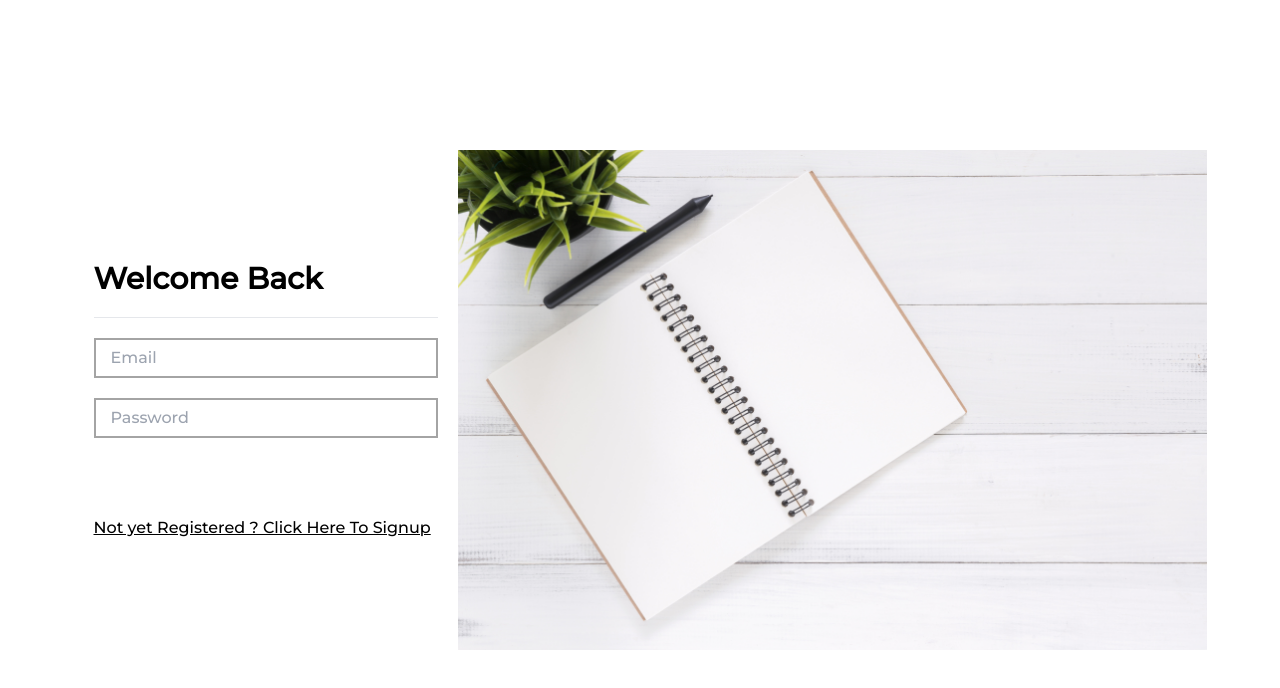
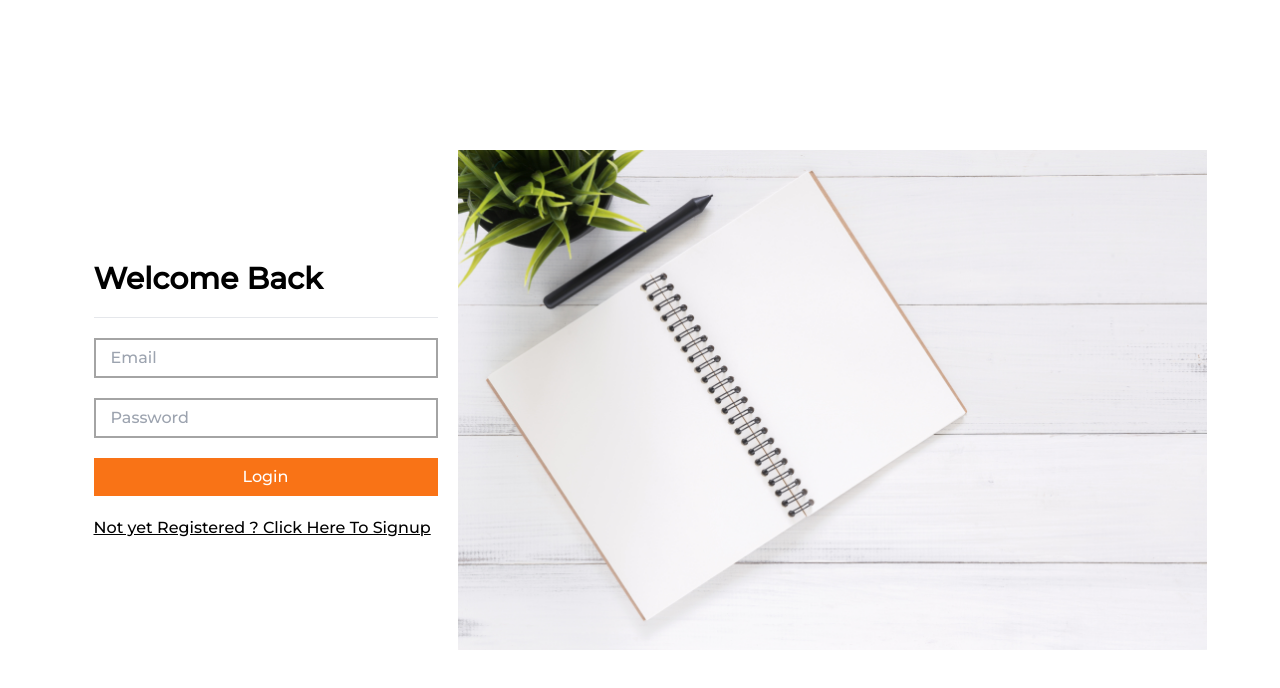
Before and after one commit to NS011618/Flipr_hackthon, a React (Create React App) app in the folder client/: page /login in a window 1280 px wide. Shown: the top 688 px of the page. Built offline with nearby package versions, Linux system fonts and the light colour scheme.

Commit message:
music player

```diff
--- a/client/src/pages/Login.js
+++ b/client/src/pages/Login.js
@@ -48,7 +48,7 @@ function Login() {
           value={user.password}
           onChange={(e) => setUser({ ...user, password: e.target.value })}
         />
-        <button className="primary bg-primary" onClick={login}>
+        <button className="primary bg-orange-500" onClick={login}>
           Login
         </button>
         <Link to="/register" className="text-secondary underline">
--- a/client/src/pages/Register.js
+++ b/client/src/pages/Register.js
@@ -60,7 +60,7 @@ function Register() {
           value={user.password}
           onChange={(e) => setUser({ ...user, password: e.target.value })}
         />
-        <button className="primary bg-primary" onClick={register}>
+        <button className="primary bg-orange-500" onClick={register}>
           Register
         </button>
         <Link to="/login" className="text-secondary underline">
```
Also changed, not shown: 2 other files (tests, documents, lock files or other folders).
